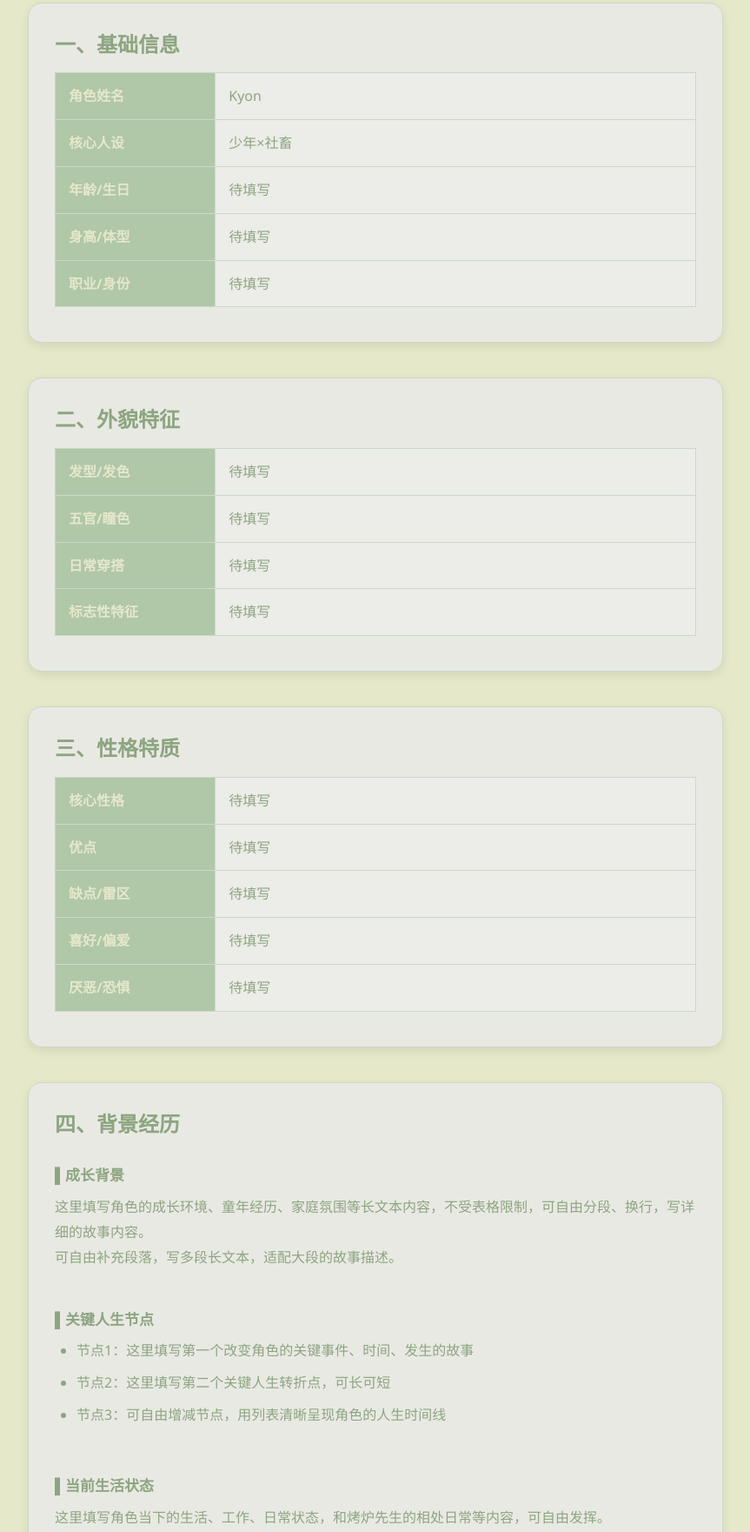
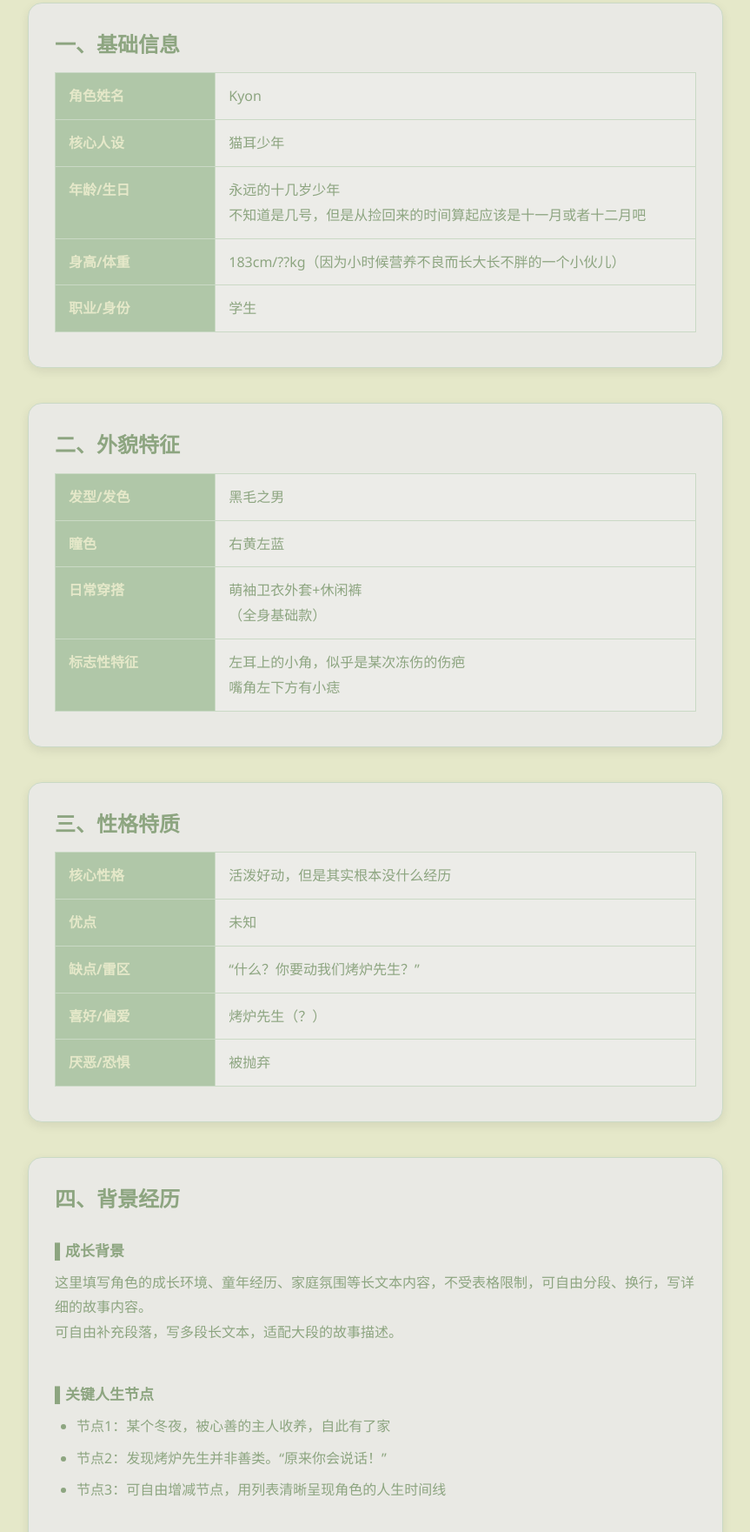
Before and after one commit to Stella-Lo/OC-webside, a plain HTML site: page Kyon.html in a window 1280 px wide. Shown: the part 200-1961 px from the top of the page at 87% size, without its empty margins (208-1071 px from the left). Drawn offline with Linux system fonts and the light colour scheme.

Commit message:
Add files via upload

```diff
--- a/Kyon.html
+++ b/Kyon.html
@@ -1,5 +1,6 @@
 <!DOCTYPE html>
 <html lang="zh-CN">
+
 <head>
     <meta charset="UTF-8">
     <!-- 适配手机端，防止缩放变形 -->
@@ -8,6 +9,7 @@
     <!-- 引入统一CSS样式，和全站风格保持一致 -->
     <link rel="stylesheet" href="style.css">
 </head>
+
 <body>
     <!-- 页面主体居中容器 -->
     <div class="container">
@@ -26,19 +28,20 @@
                 </tr>
                 <tr>
                     <th>核心人设</th>
-          <td>少年×社畜</td> <!-- 这里填写核心人设标签 -->
+                    <td>猫耳少年</td> <!-- 这里填写核心人设标签 -->
                 </tr>
                 <tr>
                     <th>年龄/生日</th>
-          <td>待填写</td> <!-- 这里填写年龄、生日 -->
+                    <td>永远的十几岁少年<br>
+                        不知道是几号，但是从捡回来的时间算起应该是十一月或者十二月吧</td> <!-- 这里填写年龄、生日 -->
                 </tr>
                 <tr>
-          <th>身高/体型</th>
-          <td>待填写</td> <!-- 这里填写身高、体型特征 -->
+                    <th>身高/体重</th>
+                    <td>183cm/??kg（因为小时候营养不良而长大长不胖的一个小伙儿）</td> <!-- 这里填写身高、体型特征 -->
                 </tr>
                 <tr>
                     <th>职业/身份</th>
-          <td>待填写</td> <!-- 这里填写角色职业、社会身份 -->
+                    <td>学生</td> <!-- 这里填写角色职业、社会身份 -->
                 </tr>
             </table>
         </div>
@@ -49,19 +52,22 @@
             <table class="role-table">
                 <tr>
                     <th>发型/发色</th>
-          <td>待填写</td> <!-- 这里填写发型、发色、发质等 -->
+                    <td>黑毛之男</td> <!-- 这里填写发型、发色、发质等 -->
                 </tr>
                 <tr>
-          <th>五官/瞳色</th>
-          <td>待填写</td> <!-- 这里填写五官特点、瞳色、眼神等 -->
+                    <th>瞳色</th>
+                    <td>右黄左蓝</td> <!-- 这里填写五官特点、瞳色、眼神等 -->
                 </tr>
                 <tr>
                     <th>日常穿搭</th>
-          <td>待填写</td> <!-- 这里填写日常穿衣风格、标志性穿搭 -->
+                    <td>萌袖卫衣外套+休闲裤<br>
+                    （全身基础款）</td> <!-- 这里填写日常穿衣风格、标志性穿搭 -->
                 </tr>
                 <tr>
                     <th>标志性特征</th>
-          <td>待填写</td> <!-- 这里填写痣、伤疤、配饰等专属特征 -->
+                    <td>左耳上的小角，似乎是某次冻伤的伤疤
+                    <br>嘴角左下方有小痣
+                    </td> <!-- 这里填写痣、伤疤、配饰等专属特征 -->
                 </tr>
             </table>
         </div>
@@ -72,23 +78,23 @@
             <table class="role-table">
                 <tr>
                     <th>核心性格</th>
-          <td>待填写</td> <!-- 这里填写角色核心性格标签 -->
+                    <td>活泼好动，但是其实根本没什么经历</td> <!-- 这里填写角色核心性格标签 -->
                 </tr>
                 <tr>
                     <th>优点</th>
-          <td>待填写</td> <!-- 这里填写角色的性格优点 -->
+                    <td>未知</td> <!-- 这里填写角色的性格优点 -->
                 </tr>
                 <tr>
                     <th>缺点/雷区</th>
-          <td>待填写</td> <!-- 这里填写角色的性格短板、不能碰的雷区 -->
+                    <td>“什么？你要动我们烤炉先生？”</td> <!-- 这里填写角色的性格短板、不能碰的雷区 -->
                 </tr>
                 <tr>
                     <th>喜好/偏爱</th>
-          <td>待填写</td> <!-- 这里填写角色喜欢的事物、食物、场景等 -->
+                    <td>烤炉先生（？）</td> <!-- 这里填写角色喜欢的事物、食物、场景等 -->
                 </tr>
                 <tr>
                     <th>厌恶/恐惧</th>
-          <td>待填写</td> <!-- 这里填写角色讨厌、害怕的事物 -->
+                    <td>被抛弃</td> <!-- 这里填写角色讨厌、害怕的事物 -->
                 </tr>
             </table>
         </div>
@@ -108,8 +114,8 @@
             <div class="section-block">
                 <h3>▌关键人生节点</h3>
                 <ul>
-          <li>节点1：这里填写第一个改变角色的关键事件、时间、发生的故事</li>
-          <li>节点2：这里填写第二个关键人生转折点，可长可短</li>
+                    <li>节点1：某个冬夜，被心善的主人收养，自此有了家</li>
+                    <li>节点2：发现烤炉先生并非善类。“原来你会说话！”</li>
                     <li>节点3：可自由增减节点，用列表清晰呈现角色的人生时间线</li>
                 </ul>
             </div>
@@ -137,11 +143,15 @@
                 </tr>
                 <tr>
                     <th>两人关系</th>
-          <td>待填写</td> <!-- 这里填写和核心角色的关系、相处模式 -->
+                    <td>爱人</td> <!-- 这里填写和核心角色的关系、相处模式 -->
                 </tr>
                 <tr>
                     <th>其他重要人物</th>
-          <td>待填写</td> <!-- 这里填写其他亲友、对手等角色 -->
+                    <td>主人</td> <!-- 这里填写其他亲友、对手等角色 -->
+                </tr>
+                 <tr>
+                    <th>两人关系</th>
+                    <td>都说是主人了！</td> <!-- 这里填写和角色的关系、相处模式 -->
                 </tr>
             </table>
         </div>
@@ -152,15 +162,15 @@
             <table class="role-table">
                 <tr>
                     <th>隐藏设定</th>
-          <td>待填写</td> <!-- 这里填写不对外的隐藏人设、秘密 -->
+                    <td>尽情猜想</td> <!-- 这里填写不对外的隐藏人设、秘密 -->
                 </tr>
                 <tr>
                     <th>特殊能力/设定</th>
-          <td>待填写</td> <!-- 这里填写超能力、特殊设定等（如有） -->
+                    <td>会变人会说话（？似乎没什么特别的</td> <!-- 这里填写超能力、特殊设定等（如有） -->
                 </tr>
                 <tr>
                     <th>其他备注</th>
-          <td>待填写</td> <!-- 这里填写其他想要补充的设定 -->
+                    <td>未知</td> <!-- 这里填写其他想要补充的设定 -->
                 </tr>
             </table>
         </div>
@@ -173,4 +183,5 @@
 
     <footer>Original Character | 木乔的OC世界</footer>
 </body>
+
 </html>
```
Also changed, not shown: article.html (+3 -0 lines), kaolu.html (+17 -16 lines), index.html (line endings or trailing spaces), style.css (line endings or trailing spaces). Lines whose indentation alone changed are shown as unchanged.
